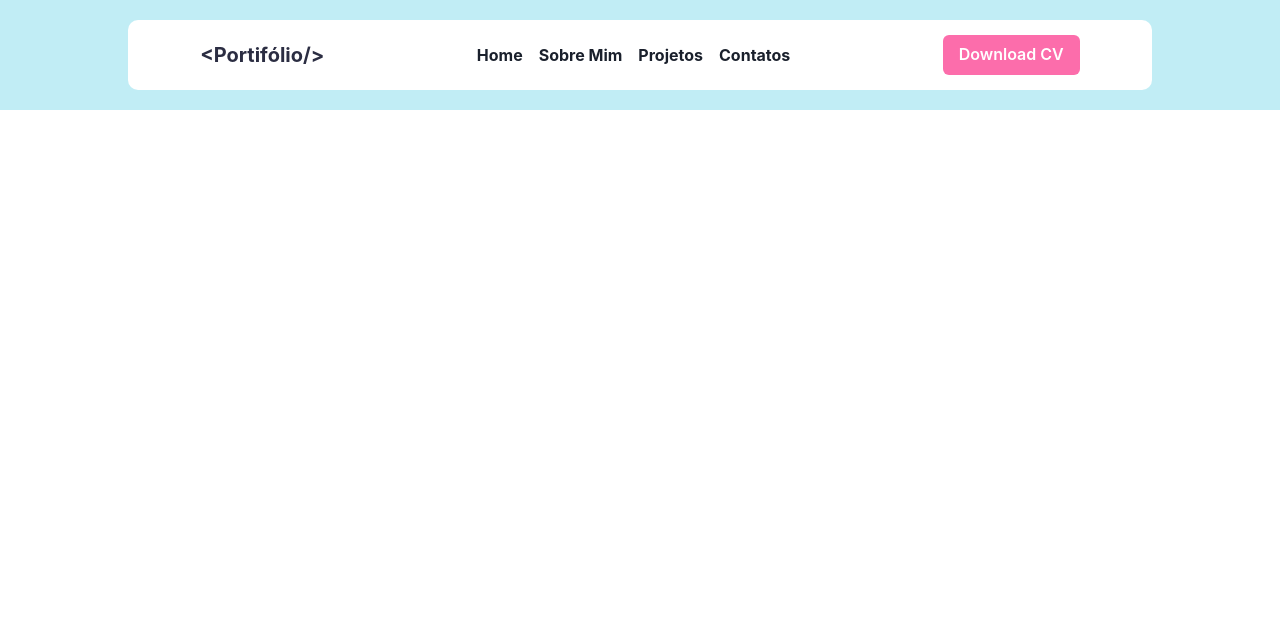
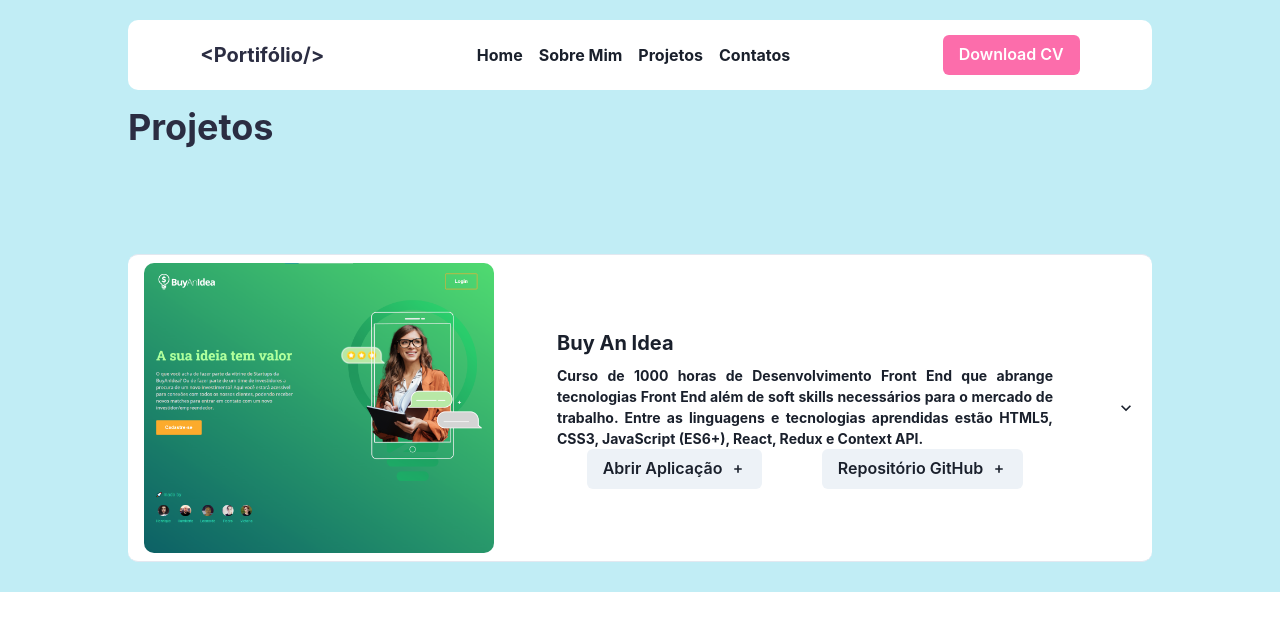
Before and after one commit to henrique-luc/Portifolio, a React (Create React App) app: page /projetos in a window 1280 px wide. Shown: the top 630 px of the page. Built offline with nearby package versions, Linux system fonts and the light colour scheme.

Commit message:
feat: projects page

```diff
--- /dev/null
+++ b/src/components/Card/projectCard.jsx
@@ -0,0 +1,78 @@
+import {
+  Image,
+  Accordion,
+  AccordionItem,
+  AccordionButton,
+  AccordionPanel,
+  AccordionIcon,
+  Box,
+  Link,
+  Text,
+  Button,
+} from "@chakra-ui/react";
+import { SmallAddIcon } from "@chakra-ui/icons";
+
+import Buy from "../../assets/Buy.png";
+
+export const ProjectCard = () => {
+  return (
+    <Accordion allowMultiple w="100%">
+      <AccordionItem bg="white" w="100%" borderRadius="10px" m="0 10px 10px 0">
+        <h2>
+          <AccordionButton
+            justifyContent="space-between"
+            _hover={{
+              borderRadius: "10px",
+              bg: "#FAD2E3",
+            }}
+          >
+            <Image
+              w="350px"
+              h="290px"
+              objectFit="cover"
+              src={Buy}
+              alt="Buy An Idea"
+              borderRadius="10px"
+            />
+            <Box textAlign="start" w="50%" fontWeight="700">
+              <Text fontWeight="700" fontSize="xl">
+                Buy An Idea
+              </Text>
+              <Text fontSize="sm" mt="7px" textAlign="justify">
+                Curso de 1000 horas de Desenvolvimento Front End que abrange
+                tecnologias Front End além de soft skills necessários para o
+                mercado de trabalho. Entre as linguagens e tecnologias
+                aprendidas estão HTML5, CSS3, JavaScript (ES6+), React, Redux e
+                Context API.
+              </Text>
+              <Box display="flex" justifyContent="space-around">
+                <Link
+                  href="https://capstone-buy-an-idea.vercel.app/"
+                  isExternal
+                >
+                  <Button rightIcon={<SmallAddIcon />}>Abrir Aplicação</Button>
+                </Link>
+                <Link
+                  href="https://capstone-buy-an-idea.vercel.app/"
+                  isExternal
+                >
+                  <Button rightIcon={<SmallAddIcon />}>
+                    Repositório GitHub
+                  </Button>
+                </Link>
+              </Box>
+            </Box>
+            <AccordionIcon />
+          </AccordionButton>
+        </h2>
+        <AccordionPanel>
+          <Box>
+            <Text mb={1} fontSize="sm">
+              Ferramentas
+            </Text>
+          </Box>
+        </AccordionPanel>
+      </AccordionItem>
+    </Accordion>
+  );
+};
--- a/src/pages/AboutMe/index.jsx
+++ b/src/pages/AboutMe/index.jsx
@@ -176,6 +176,18 @@ export const AboutMe = () => {
           </Box>
         </Center>
       </Center>
+
+      <Center flexDir="column" pb="100px">
+        <Text
+          color={theme.colors.blue[900]}
+          mb={5}
+          fontWeight="700"
+          fontSize="4xl"
+        >
+          Experiência Profissional
+        </Text>
+        <Box></Box>
+      </Center>
     </Box>
   );
 };
--- a/src/pages/Projects/index.jsx
+++ b/src/pages/Projects/index.jsx
@@ -1,6 +1,7 @@
-import { Box, Center, Text, Image } from "@chakra-ui/react";
+import { Box, Center, Text } from "@chakra-ui/react";
 import { Header } from "../../components/Header";
 import { theme } from "../../styles/theme";
+import { ProjectCard } from "../../components/Card/projectCard";
 
 export const Projects = () => {
   return (
@@ -13,6 +14,20 @@ export const Projects = () => {
         pb={5}
       >
         <Header />
+
+        <Text
+          fontWeight="700"
+          fontSize="4xl"
+          w="80%"
+          mt="10px"
+          color={theme.colors.blue[900]}
+        >
+          Projetos
+        </Text>
+
+        <Center w="80%" mt="100px">
+          <ProjectCard />
+        </Center>
       </Center>
     </Box>
   );
```
